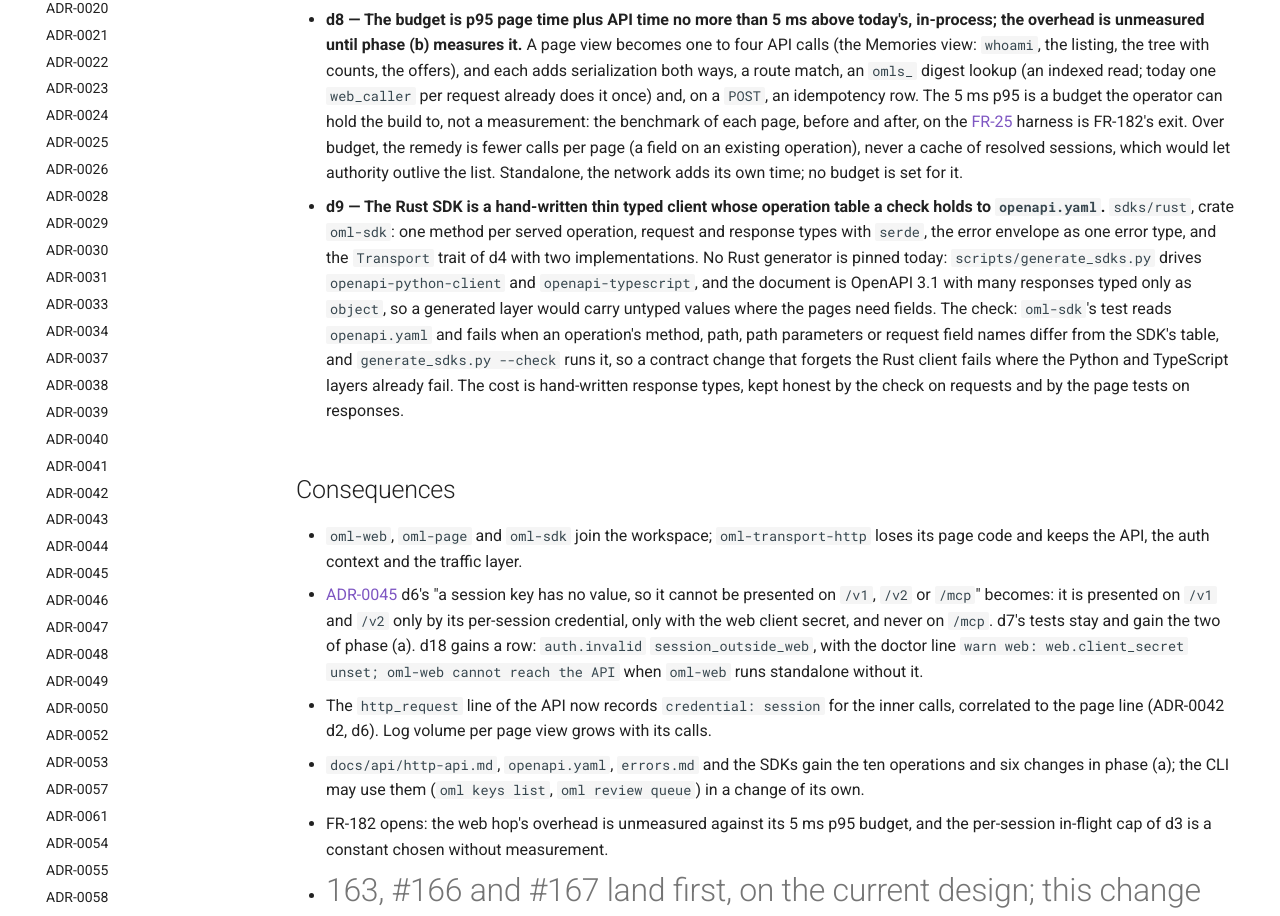
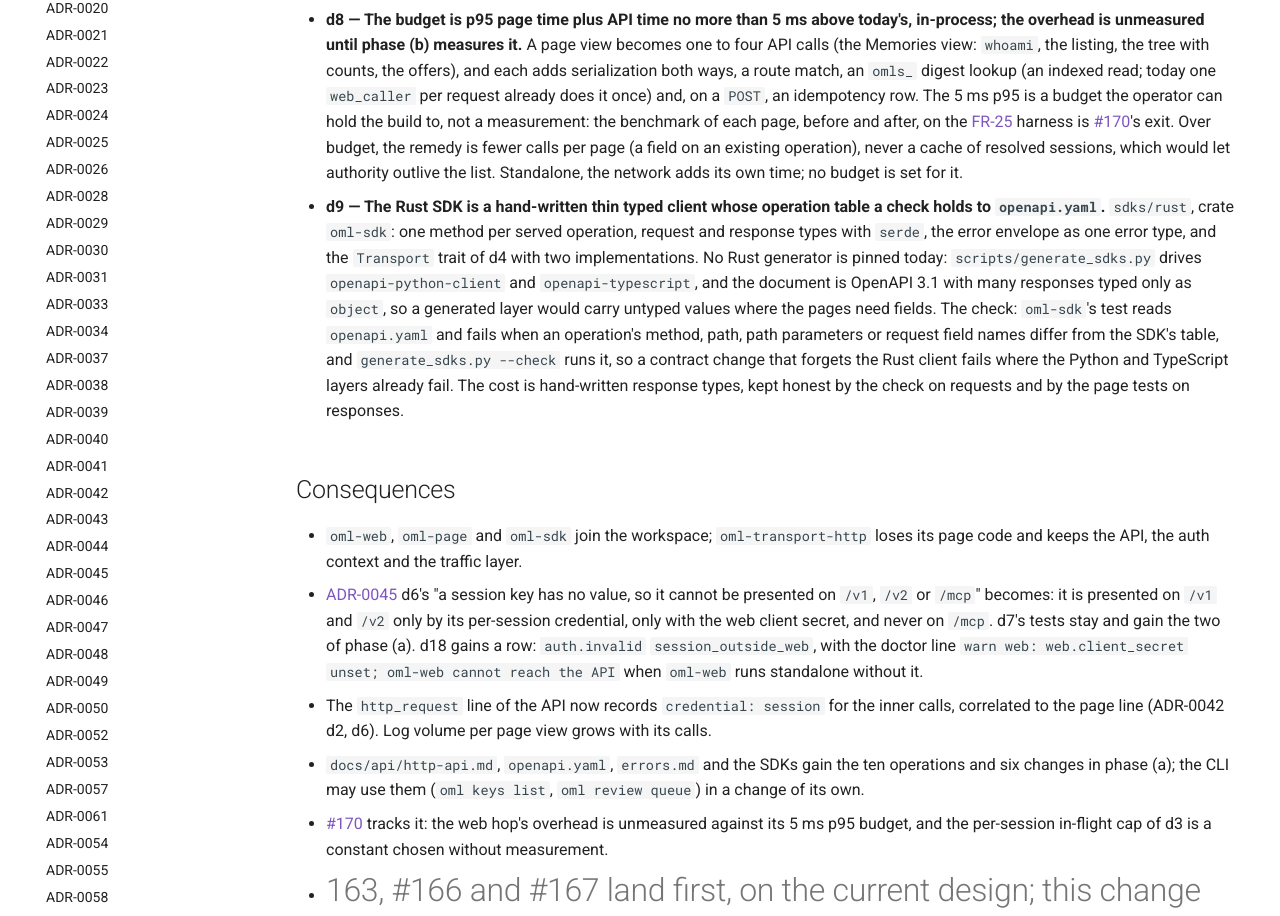
Before and after one commit to e8kor/open-memory-lab, an MkDocs documentation site: the page built from docs/adr/ADR-0070-the-web-console-is-a-client-of-the-public-http-api-in-a-crate-that-cannot-reach-the-application-core.md, in a window 1280 px wide and 1400 px high, scrolled down 8919 px. Shown: the part 148-1064 px from the top of the window. Built offline with MkDocs 1.6.1 and Material for MkDocs 9.7.7, drawn with Linux system fonts in a browser that asks for light colours; comment, search, counter and statistics services are not loaded; some of the changed text lies outside the part shown.

Commit message:
Track the web hop's 5 ms p95 budget as issue #170, not FR-182
FR numbers are retired (ADR-0066); drop the FR-182 reservation and its
roadmap row, and cite the measurement issue from ADR-0070 d3, d8.

```diff
--- a/docs/adr/ADR-0070-the-web-console-is-a-client-of-the-public-http-api-in-a-crate-that-cannot-reach-the-application-core.md
+++ b/docs/adr/ADR-0070-the-web-console-is-a-client-of-the-public-http-api-in-a-crate-that-cannot-reach-the-application-core.md
@@ -120,7 +120,7 @@ Decided, not built. The build follows #163, #166 and #167.
     | 3 | Session load | `oml-web` reads the cookie; the API decides | Reads `__Host-oml_session` and derives the `web` credential; the first API call of the page, `GET /v2/whoami`, is the check. No session, or `auth.invalid` from the API, renders the sign-in page (d6). `oml-web` never judges a session itself. |
     | 4 | Same-origin and CSRF | `oml-web` | Every `POST` passes the existing `same_origin` check against the public origin and carries `csrf_token` = SHA-256 over the fixed purpose and the session token, compared in constant time (ADR-0045 d8, unchanged). Every form also carries a random nonce, and the `Idempotency-Key` of the act's API call is the hex SHA-256 over the session token and that nonce, so a resubmitted form replays instead of repeating. The API never sees a form, so CSRF belongs to the layer that renders forms. |
     | 5 | Response headers and CSP | `oml-web` | `default-src 'none'`, `style-src` naming the one stylesheet's digest, `script-src` naming only the hashes of the scripts that page carries (none today; #167's copy script on `/web/start`), `form-action 'self'`, `frame-ancestors 'none'`, `base-uri 'none'`, `no-store`, `nosniff`, `Referrer-Policy: same-origin`; the frame route keeps its own policy. Digests computed at compile time from `oml-page`. |
-    | 6 | Rate limit | `oml-web` for fan-out, the API for acts | A page view becomes several API calls, so `oml-web` caps the requests one session has in flight and answers `limit.rate` with `Retry-After` past it; the cap is a constant of the build, unmeasured (FR-182). Every act stays under its key's limits at the API, as for any client ([FR-8](../product/roadmap.md)). Provider-call caps stay with sign-in in the auth context (ADR-0045 d15). |
+    | 6 | Rate limit | `oml-web` for fan-out, the API for acts | A page view becomes several API calls, so `oml-web` caps the requests one session has in flight and answers `limit.rate` with `Retry-After` past it; the cap is a constant of the build, unmeasured ([#170](https://github.com/e8kor/open-memory-lab/issues/170)). Every act stays under its key's limits at the API, as for any client ([FR-8](../product/roadmap.md)). Provider-call caps stay with sign-in in the auth context (ADR-0045 d15). |
     | 7 | Error mapping | `oml-web` | The API's envelope (`code`, `details`) becomes a page outcome: `access.not_found` the not-found page, `auth.invalid` the sign-in page, `request.validation` the form again with `details.field` marked, `limit.*` the retry page, `review.*` and `workarea.*` the message the page shows today. A code the table does not name renders the generic refusal page with the request id. |
 
     **Audit is the API's journal, not a layer of `oml-web`.** Every act and every admin read
@@ -303,7 +303,7 @@ Decided, not built. The build follows #163, #166 and #167.
   today one `web_caller` per request already does it once) and, on a `POST`, an idempotency
   row. The 5 ms p95 is a budget the operator can hold the build to, not a measurement: the
   benchmark of each page, before and after, on the [FR-25](../product/roadmap.md) harness is
-  FR-182's exit. Over budget, the remedy is fewer calls per page (a field on an existing
+  [#170](https://github.com/e8kor/open-memory-lab/issues/170)'s exit. Over budget, the remedy is fewer calls per page (a field on an existing
   operation), never a cache of resolved sessions, which would let authority outlive the list.
   Standalone, the network adds its own time; no budget is set for it.
 
@@ -335,7 +335,7 @@ Decided, not built. The build follows #163, #166 and #167.
 - `docs/api/http-api.md`, `openapi.yaml`, `errors.md` and the SDKs gain the ten operations and
   six changes in phase (a); the CLI may use them (`oml keys list`, `oml review queue`) in a
   change of its own.
-- FR-182 opens: the web hop's overhead is unmeasured against its 5 ms p95 budget, and the
+- [#170](https://github.com/e8kor/open-memory-lab/issues/170) tracks it: the web hop's overhead is unmeasured against its 5 ms p95 budget, and the
   per-session in-flight cap of d3 is a constant chosen without measurement.
 - #163, #166 and #167 land first, on the current design; this change then moves what they
   built, so none of them is rebased onto an unbuilt crate.
```
Also changed, not shown: changes/design-web-api-client.md (+1 -1 lines), docs/NUMBERS.md (+0 -1 lines), docs/product/roadmap.md (+0 -1 lines).
